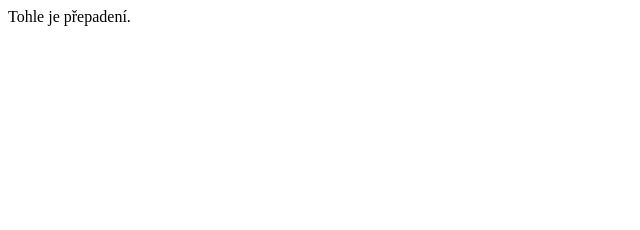
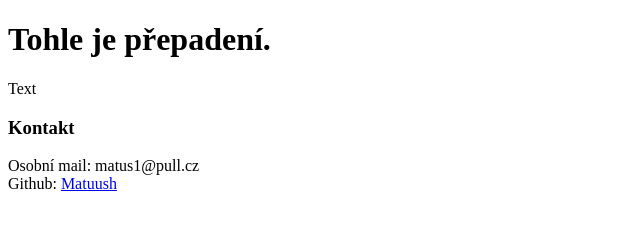
Before and after one commit to Matuush/matuush.github.io, a plain HTML site: page index.html in a window 1280 px wide. Shown: the whole page, without its empty margins (0-640 px from the left). Drawn offline with Linux system fonts and the light colour scheme.

Commit message:
basic html

```diff
--- a/index.html
+++ b/index.html
@@ -1,9 +1,16 @@
+ <!DOCTYPE html>
 <html>
    <head>
       <title> Deez nuts </title>
    </head>
 
    <body>
-      Tohle je přepadení.
+      <h1 class='title'>Tohle je přepadení.</h1>
+      <p class='text'>Text</p>
+      <h3>Kontakt</h3>
+      <p class='contact'>
+         Osobní mail: matus1@pull.cz<br>
+         Github: <a href=github.com/matuush>Matuush</a>
+      </p>
    </body>
 </html>
```
